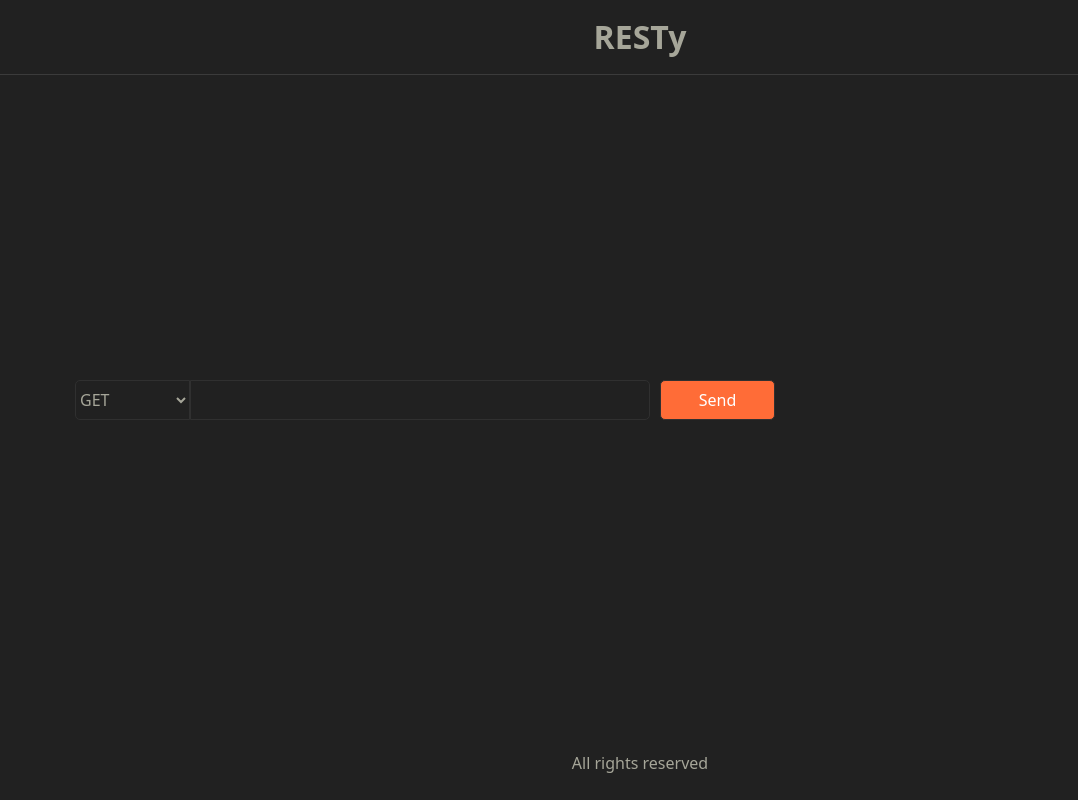
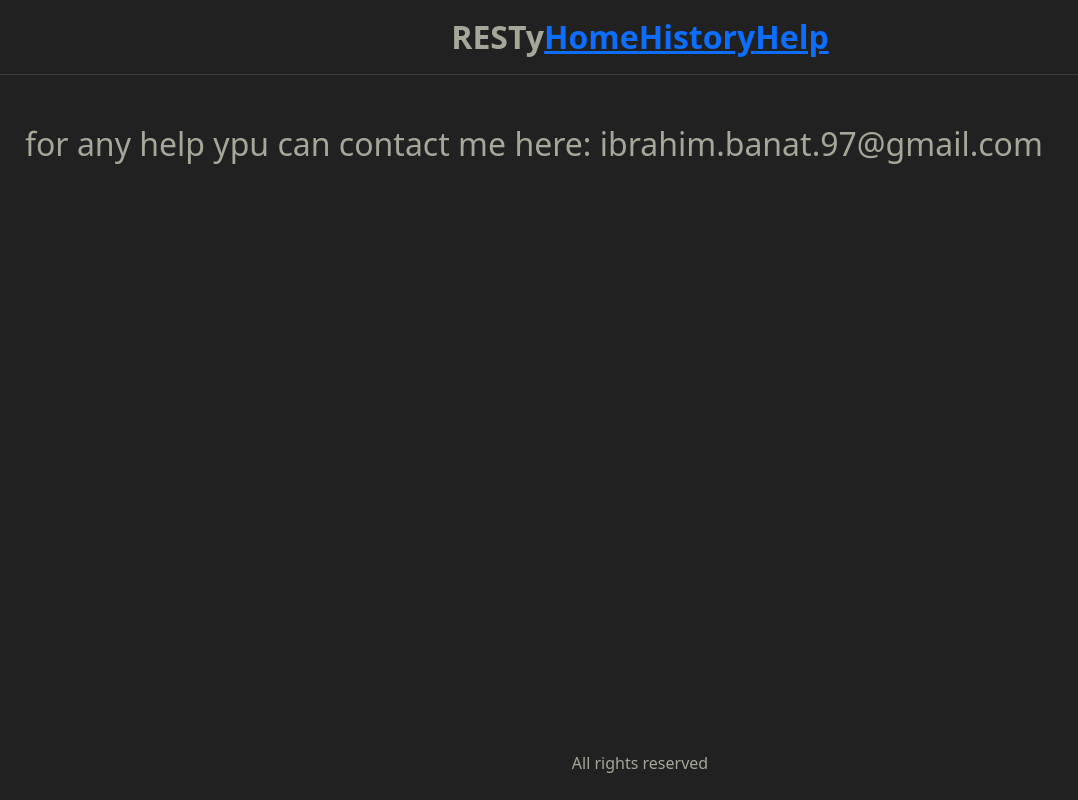
Before and after one commit to ibrahimBanat/resty-phase3, a React (Create React App) app: page /help in a window 1280 px wide. Shown: the whole page, without its empty margins (0-1078 px from the left). Built offline with nearby package versions, Linux system fonts and the light colour scheme.

Commit message:
added react router to the home page

```diff
--- a/package.json
+++ b/package.json
@@ -15,6 +15,7 @@
     "react-dom": "^17.0.2",
     "react-json-pretty": "^2.2.0",
     "react-json-view": "^1.21.3",
+    "react-router-dom": "^5.2.0",
     "react-scripts": "4.0.3",
     "web-vitals": "^1.1.2"
   },
--- a/src/components/Header.js
+++ b/src/components/Header.js
@@ -1,8 +1,18 @@
 import React from 'react';
-import '../design/Header.scss'
+import '../design/Header.scss';
+import { Link } from 'react-router-dom';
 
 function Header() {
-  return <div className='header'>RESTy</div>;
+  return (
+    <div className='header'>
+      <div>RESTy</div>
+      <Link to='/' exact>
+        Home
+      </Link>
+      <Link to='/history'>History</Link>
+      <Link to='/help'>Help</Link>
+    </div>
+  );
 }
 
 export default Header;
--- /dev/null
+++ b/src/components/Help.js
@@ -0,0 +1,11 @@
+import React from 'react';
+
+const Help = () => {
+  return (
+    <div className='help'>
+      <h2>for any help ypu can contact me here: ibrahim.banat.97@gmail.com</h2>
+    </div>
+  );
+};
+
+export default Help;
--- a/src/components/Main.js
+++ b/src/components/Main.js
@@ -4,6 +4,8 @@ import Result from './Result';
 import '../design/Main.scss';
 import List from './List';
 import { If } from './IF';
+import { Switch, Route } from 'react-router-dom';
+import Help from './Help';
 
 const Main = () => {
   const [count, setCount] = useState('');
@@ -36,11 +38,35 @@ const Main = () => {
   );
 
   return (
-    <div className='main'>
-      <List afterSubmit={sendToResult} setShow={showMe} setLoading={Loading} />
-      <Form afterSubmit={sendToResult} setLoading={Loading} setShow={showMe} />
-      <If condition={show}>{comp}</If>
-    </div>
+    <Switch>
+      <div className='main'>
+        <Route path='/' exact>
+          <List
+            afterSubmit={sendToResult}
+            setShow={showMe}
+            setLoading={Loading}
+          />
+          <Form
+            afterSubmit={sendToResult}
+            setLoading={Loading}
+            setShow={showMe}
+          />
+          <If condition={show}>{comp}</If>
+        </Route>
+
+        <Route path='/history'>
+          <List
+            afterSubmit={sendToResult}
+            setShow={showMe}
+            setLoading={Loading}
+          />
+          <If condition={show}>{comp}</If>
+        </Route>
+        <Route path='/help'>
+          <Help />
+        </Route>
+      </div>
+    </Switch>
   );
 };
 
--- a/src/index.js
+++ b/src/index.js
@@ -2,12 +2,15 @@ import React from 'react';
 import ReactDOM from 'react-dom';
 import './design/index.scss';
 import 'bootstrap/dist/css/bootstrap.min.css';
+import { BrowserRouter } from 'react-router-dom';
 
 import App from './App';
 
 ReactDOM.render(
-  <React.StrictMode>
-    <App />
-  </React.StrictMode>,
+  <BrowserRouter>
+    <React.StrictMode>
+      <App />
+    </React.StrictMode>
+  </BrowserRouter>,
   document.getElementById('root')
 );
```
Also changed, not shown: 1 other file (tests, documents, lock files or other folders).
